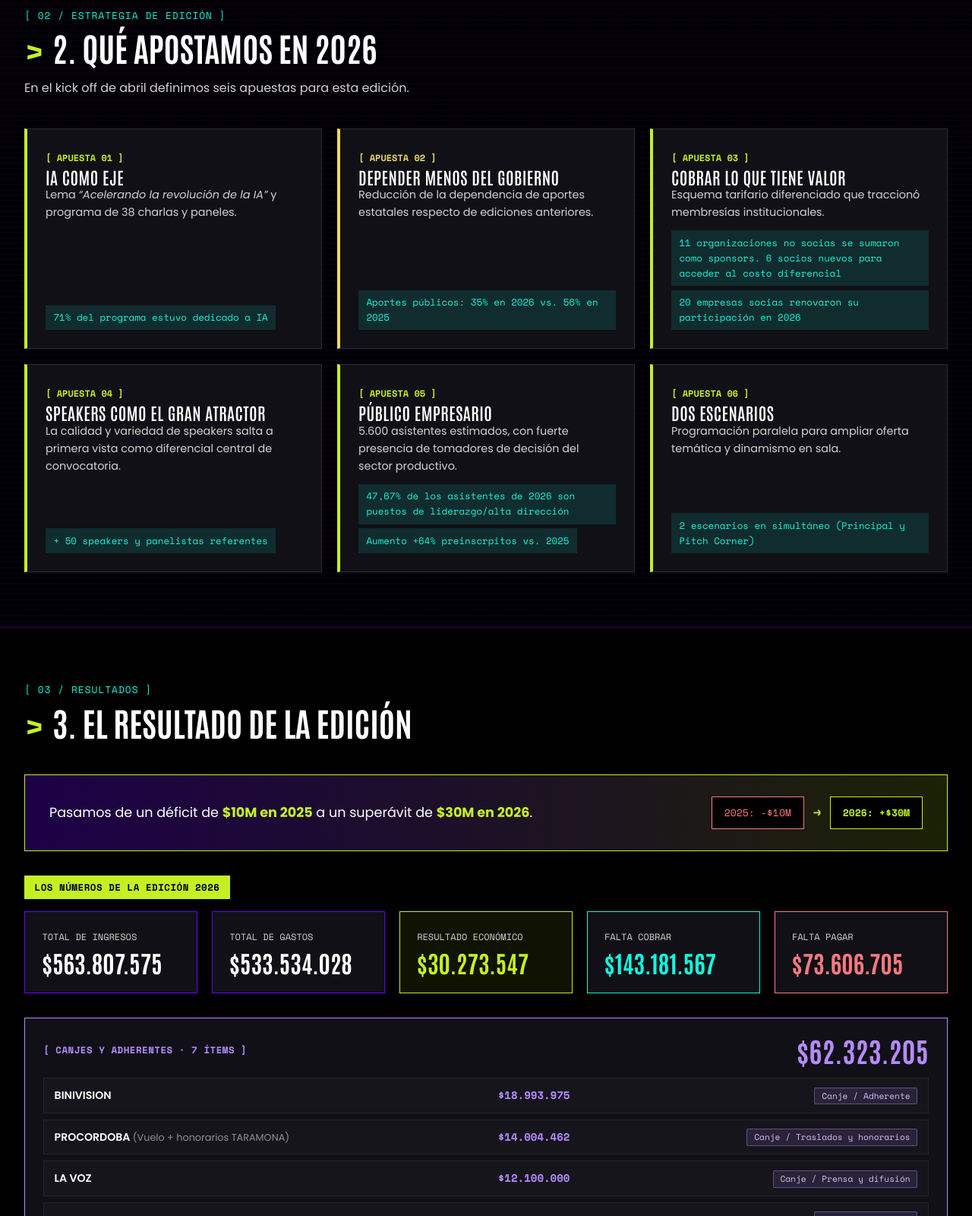
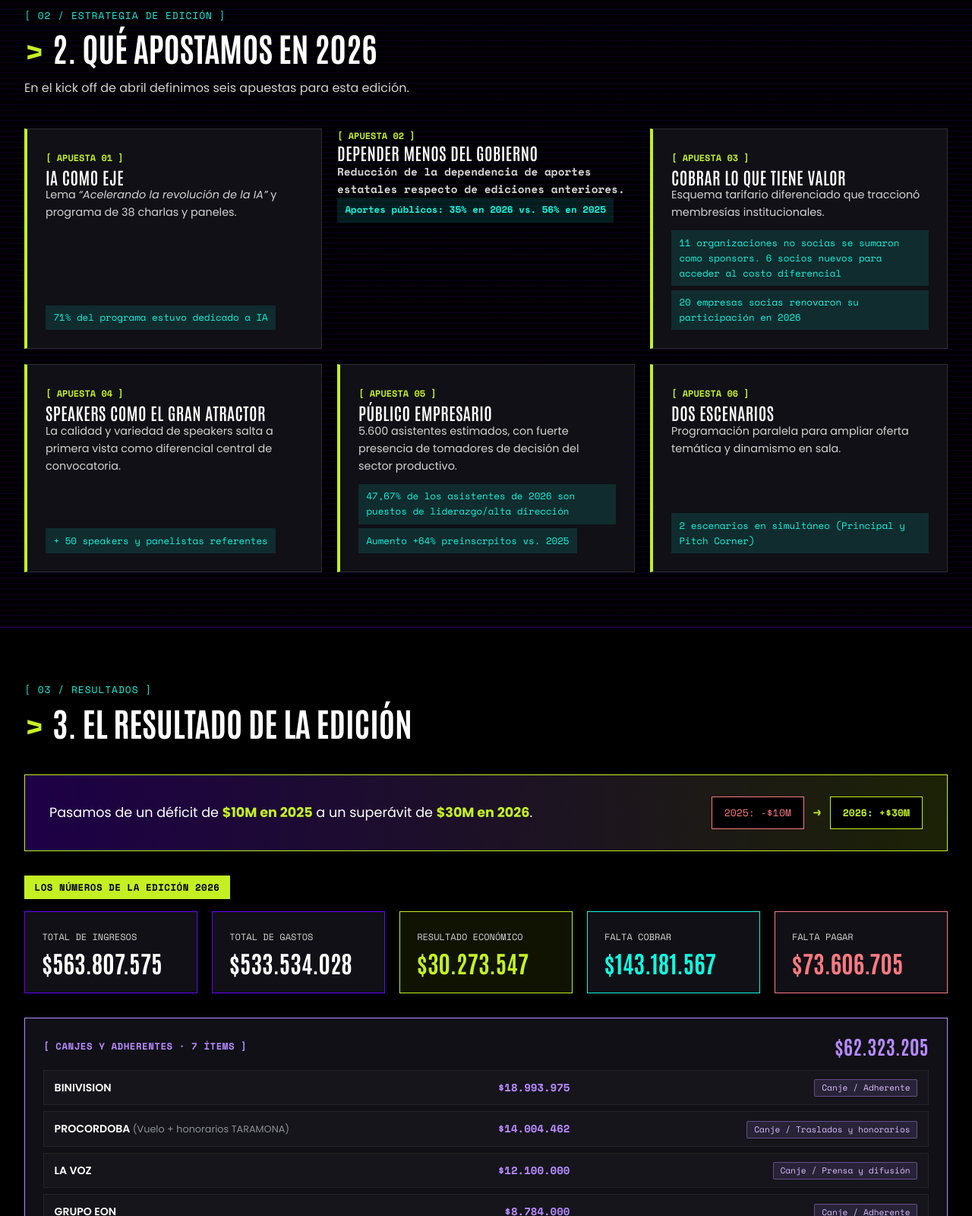
Before and after one commit to clusterinfo/ctw-informe-2026, a plain HTML site: page index.html in a window 1280 px wide. Shown: the part 1269-2869 px from the top of the page at 76% size. Drawn offline with nearby package versions, Linux system fonts and the light colour scheme.

Commit message:
Update index.html

```diff
--- a/index.html
+++ b/index.html
@@ -1149,7 +1149,7 @@
 
     .canjes-total-big {
       font-family: var(--font-display);
-      font-size: clamp(1.85rem, 3vw, 2.25rem);
+      font-size: clamp(1rem, 2vw, 2rem);
       font-weight: 700;
       color: #b78aff;
       line-height: 1;
@@ -1423,7 +1423,7 @@
           </div>
         </div>
 
-        <div class="bet-card pending-card">
+        <div class="bet-num">
           <div>
             <span class="bet-num">[ APUESTA 02 ]</span>
             <h3 class="bet-title">Depender menos del gobierno</h3>
```
